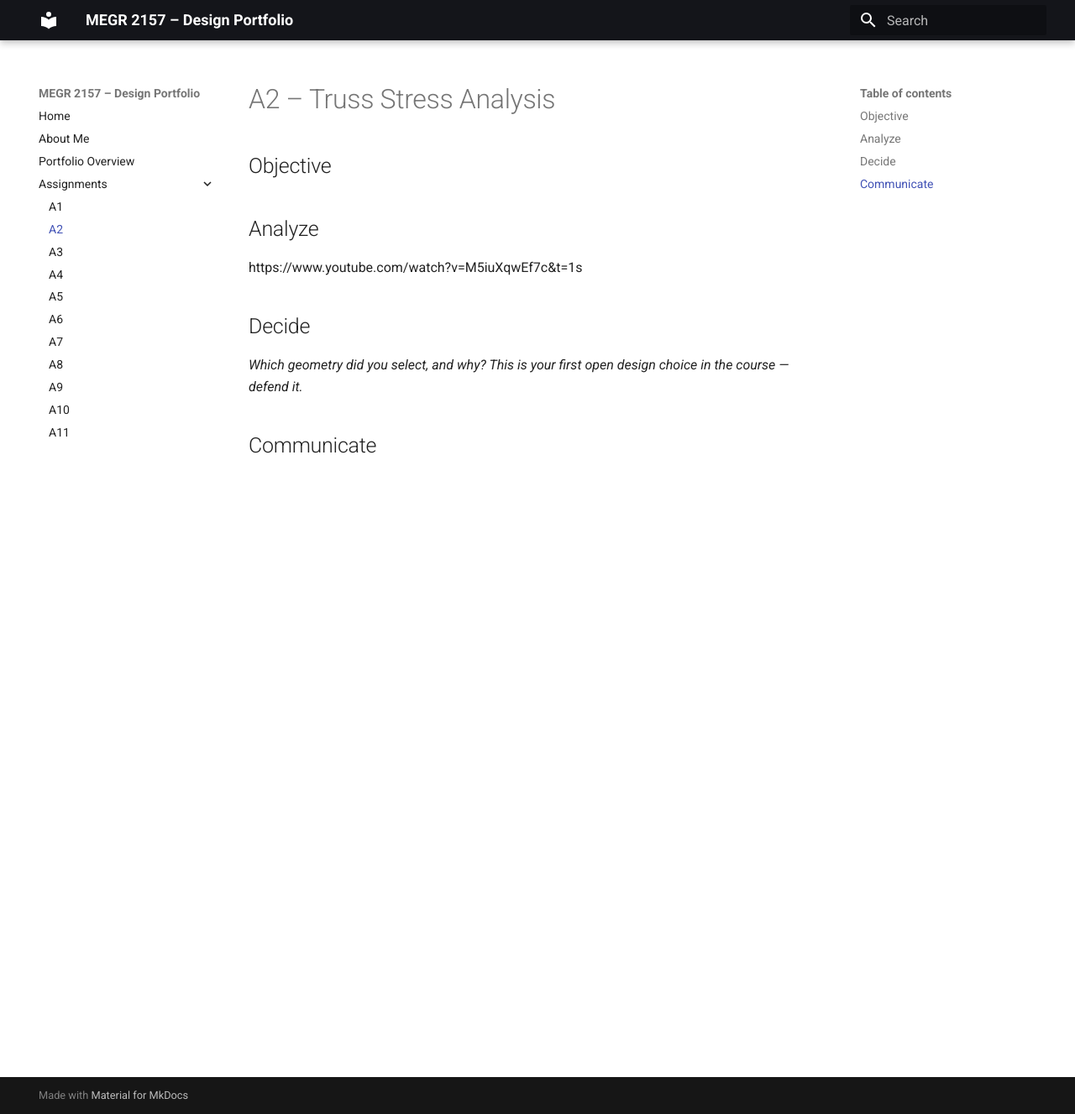
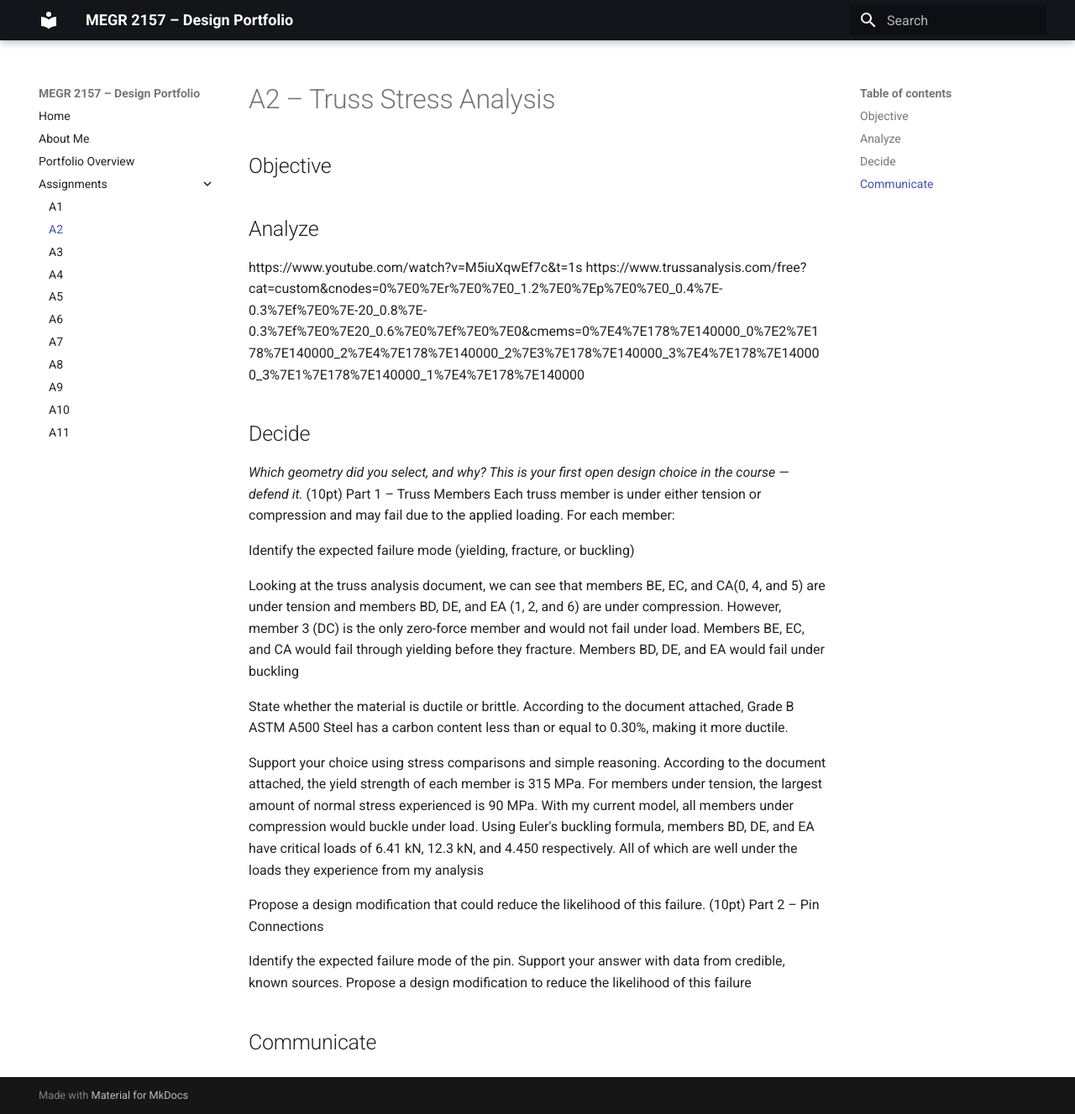
Before and after one commit to mbsibelius/megr2156-portfolio-mbs, an MkDocs documentation site: the page built from docs/assignments/A02/index.md, in a window 1280 px wide and 1327 px high. Shown: the whole window at 84% size. Built offline with MkDocs 1.6.1 and Material for MkDocs 9.7.7, drawn with Linux system fonts in a browser that asks for light colours.

Commit message:
Enhance truss analysis section with failure modes and modifications
Added detailed analysis of truss members, including expected failure modes, material properties, stress comparisons, and proposed design modifications.

```diff
--- a/docs/assignments/A02/index.md
+++ b/docs/assignments/A02/index.md
@@ -5,8 +5,28 @@
 
 ## Analyze
 https://www.youtube.com/watch?v=M5iuXqwEf7c&t=1s
+https://www.trussanalysis.com/free?cat=custom&cnodes=0%7E0%7Er%7E0%7E0_1.2%7E0%7Ep%7E0%7E0_0.4%7E-0.3%7Ef%7E0%7E-20_0.8%7E-0.3%7Ef%7E0%7E20_0.6%7E0%7Ef%7E0%7E0&cmems=0%7E4%7E178%7E140000_0%7E2%7E178%7E140000_2%7E4%7E178%7E140000_2%7E3%7E178%7E140000_3%7E4%7E178%7E140000_3%7E1%7E178%7E140000_1%7E4%7E178%7E140000
 
 ## Decide
 _Which geometry did you select, and why? This is your first open design choice in the course — defend it._
+(10pt) Part 1 – Truss Members
+Each truss member is under either tension or compression and may fail due to the applied loading. For each member:
+
+Identify the expected failure mode (yielding, fracture, or buckling)
+
+  Looking at the truss analysis document, we can see that members BE, EC, and CA(0, 4, and 5) are under tension and members BD, DE, and EA (1, 2, and 6) are under compression. However, member 3 (DC) is the only zero-force member and would not fail under load. Members BE, EC, and CA would fail through yielding before they fracture. Members BD, DE, and EA would fail under buckling
+
+State whether the material is ductile or brittle.
+  According to the document attached, Grade B ASTM A500 Steel has a carbon content less than or equal to 0.30%, making it more ductile.
+
+Support your choice using stress comparisons and simple reasoning.
+  According to the document attached, the yield strength of each member is 315 MPa. For members under tension, the largest amount of normal stress experienced is 90 MPa. With my current model, all members under compression would buckle under load. Using Euler's buckling formula, members BD, DE, and EA have critical loads of 6.41 kN, 12.3 kN, and 4.450 respectively. All of which are well under the loads they experience from my analysis
+
+Propose a design modification that could reduce the likelihood of this failure.
+(10pt) Part 2 – Pin Connections
+
+Identify the expected failure mode of the pin.
+Support your answer with data from credible, known sources.
+Propose a design modification to reduce the likelihood of this failure
 
 ## Communicate
```
